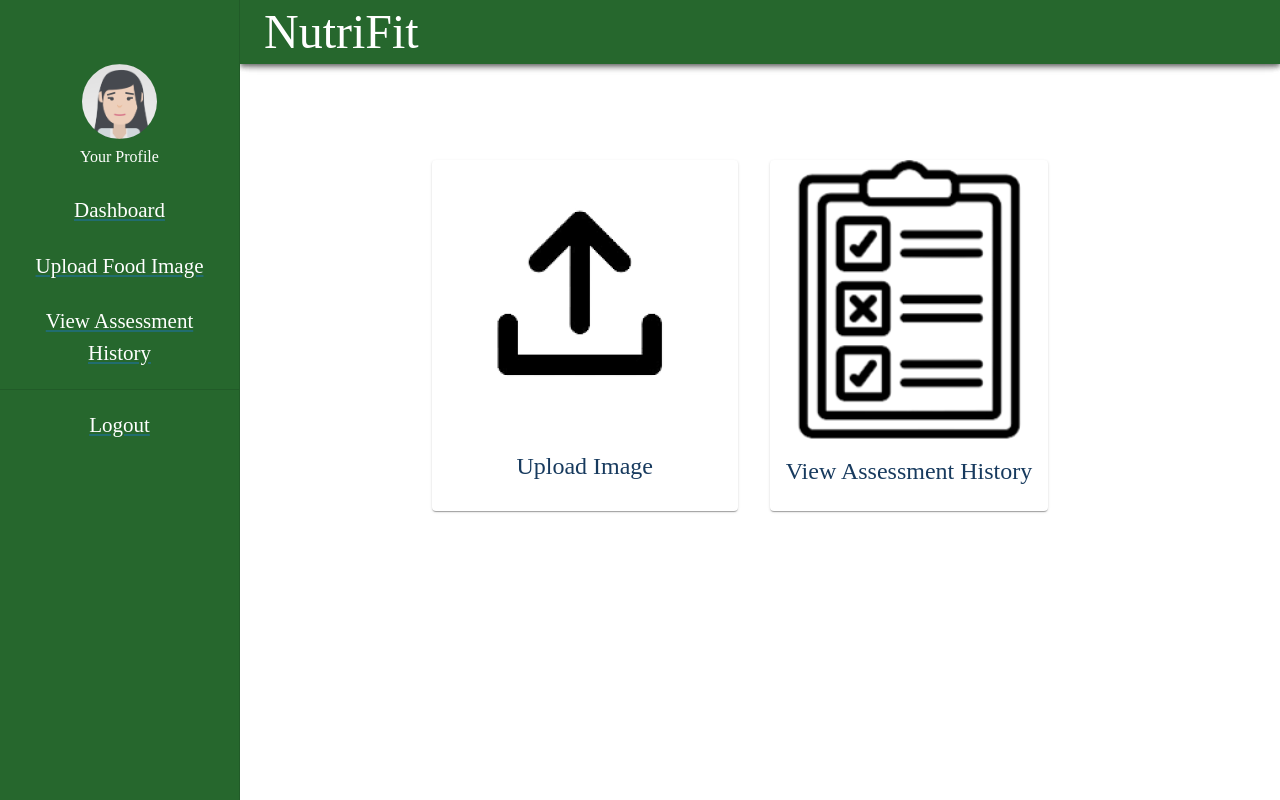
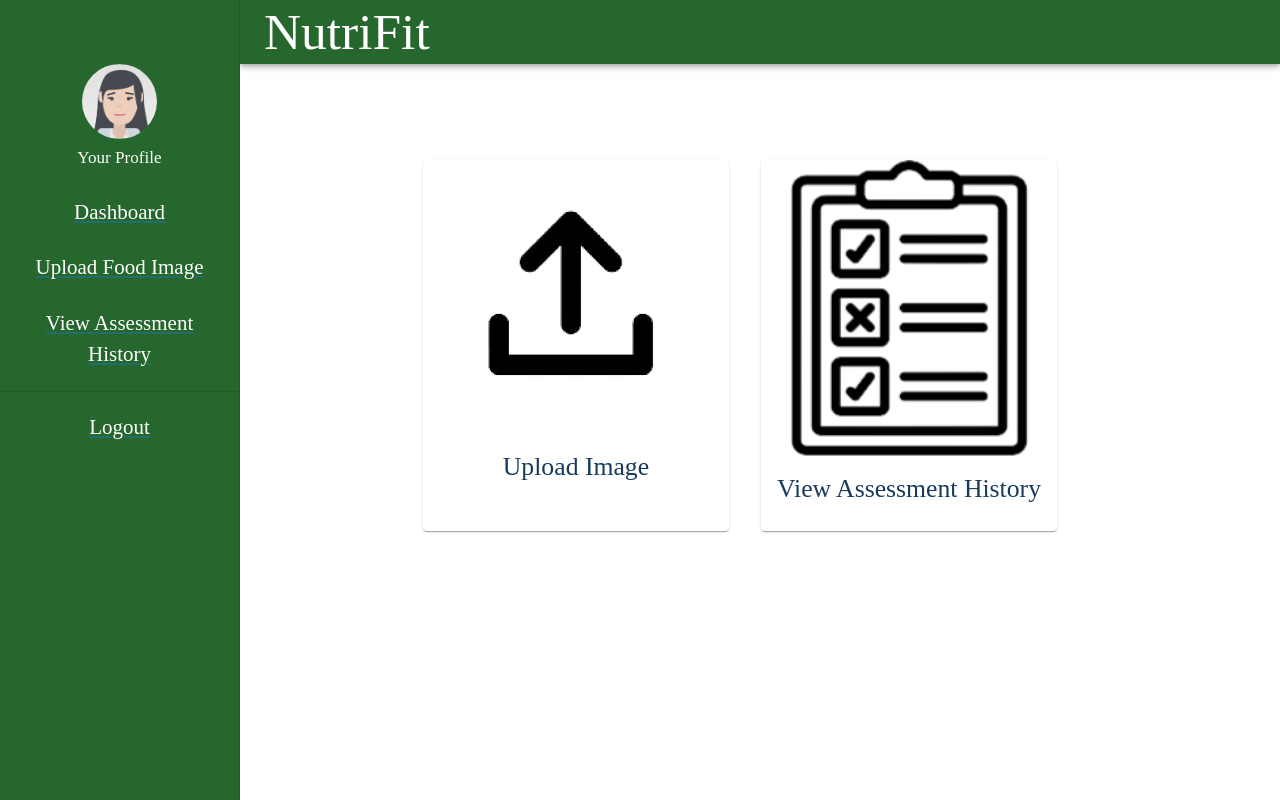
Before and after one commit to praveenakan08/Nutritional-Assessment-Application, a React (Create React App) app in the folder client/: page /dashboard in a window 1280 px wide. Built offline with nearby package versions, Linux system fonts and the light colour scheme.

Commit message:
fix:create a common theme function and also provided theme at the root of all the components

```diff
--- a/client/src/App.tsx
+++ b/client/src/App.tsx
@@ -7,6 +7,8 @@ import UploadImage from "./pages/UploadImage";
 import AnalyzeImage from "./pages/AnalyzeImage";
 import ViewProfile from "./pages/ViewProfile";
 import CommonNavBar from "./components/CommonNavBar";
+import { ThemeProvider } from "@mui/material";
+import { theme } from "./common/theme";
 
 const AppLayout = () => (
   <>
@@ -19,7 +21,7 @@ const AppLayout = () => (
 
 const App = (): JSX.Element => {
   return (
-    <>
+    <ThemeProvider theme={theme}>
       <Routes>
         <Route path="/" element={<Register />} />
         <Route path="/register" element={<Register />} />
@@ -31,7 +33,7 @@ const App = (): JSX.Element => {
           <Route path="/viewProfile" element={<ViewProfile />} />
         </Route>
       </Routes>
-    </>
+    </ThemeProvider>
   );
 };
 
--- a/client/src/Components/CommonNavBar.tsx
+++ b/client/src/Components/CommonNavBar.tsx
@@ -15,31 +15,10 @@ import {
   ThemeProvider,
   Toolbar,
   Typography,
-  createTheme,
 } from "@mui/material";
+import { theme } from "../common/theme";
 
 const drawerWidth = 240;
-
-const theme = createTheme({
-  palette: {
-    background: {
-      paper: "#fff",
-    },
-    text: {
-      primary: "#173A5E",
-      secondary: "#46505A",
-    },
-    action: {
-      active: "#001E3C",
-    },
-  },
-  typography: {
-    fontFamily: ["tinos"].join(","),
-    button: {
-      textTransform: "none",
-    },
-  },
-});
 
 const CommonNavBar = (): JSX.Element => {
   return (
--- /dev/null
+++ b/client/src/common/theme.ts
@@ -0,0 +1,25 @@
+import { createTheme } from "@mui/material";
+
+const theme = createTheme({
+    palette: {
+      background: {
+        paper: "#fff",
+      },
+      text: {
+        primary: "#173A5E",
+        secondary: "#46505A",
+      },
+      action: {
+        active: "#001E3C",
+      },
+    },
+    typography: {
+        fontFamily: ["tinos"].join(","),
+        fontSize: 15,
+        button: {
+          textTransform: "none",
+        },
+      },
+  });
+
+  export {theme};
--- a/client/src/pages/Dashboard.tsx
+++ b/client/src/pages/Dashboard.tsx
@@ -5,34 +5,11 @@ import {
   CardMedia,
   Grid,
   Link,
-  ThemeProvider,
   Typography,
-  createTheme,
 } from "@mui/material";
-import CommonNavBar from "../components/CommonNavBar";
-
-const theme = createTheme({
-  palette: {
-    background: {
-      paper: "#fff",
-    },
-    text: {
-      primary: "#173A5E",
-      secondary: "#46505A",
-    },
-    action: {
-      active: "#001E3C",
-    },
-  },
-  typography: {
-    fontFamily: ["tinos"].join(","),
-  },
-});
 
 const Dashboard = (): JSX.Element => {
   return (
-    <ThemeProvider theme={theme}>
-      <CommonNavBar />
     <Grid container paddingTop={20} paddingLeft={25} columnGap={4}>
       <Card>
         <CardActionArea component={Link} href="/uploadImage">
@@ -63,7 +40,6 @@ const Dashboard = (): JSX.Element => {
         </CardActionArea>
       </Card>
     </Grid>
-    </ThemeProvider>
   );
 };
 
--- a/client/src/pages/Login.tsx
+++ b/client/src/pages/Login.tsx
@@ -6,31 +6,11 @@ import {
   Button,
   Box,
   FormLabel,
-  createTheme,
-  ThemeProvider,
   CircularProgress,
 } from "@mui/material";
 import { Link, useNavigate } from "react-router-dom";
 import { useForm } from "react-hook-form";
 import axios from "axios";
-
-const theme = createTheme({
-  palette: {
-    background: {
-      paper: "#fff",
-    },
-    text: {
-      primary: "#173A5E",
-      secondary: "#46505A",
-    },
-    action: {
-      active: "#001E3C",
-    },
-  },
-  typography: {
-    fontFamily: ["tinos"].join(","),
-  },
-});
 
 const Login = (): JSX.Element => {
   const history = useNavigate();
@@ -79,7 +59,6 @@ const Login = (): JSX.Element => {
         justifyContent: "center",
       }}
     >
-      <ThemeProvider theme={theme}>
       <Box
         sx={{
           bgcolor: "background.paper",
@@ -155,7 +134,6 @@ const Login = (): JSX.Element => {
           </form>
         )}
       </Box>
-      </ThemeProvider>
     </div>
   );
 };
--- a/client/src/pages/Register.tsx
+++ b/client/src/pages/Register.tsx
@@ -9,30 +9,10 @@ import {
   RadioGroup,
   Radio,
   FormControlLabel,
-  createTheme,
-  ThemeProvider,
 } from "@mui/material";
 import { Link, useNavigate } from "react-router-dom";
 import { useForm } from "react-hook-form";
 import axios from "axios";
-
-const theme = createTheme({
-  palette: {
-    background: {
-      paper: "#fff",
-    },
-    text: {
-      primary: "#173A5E",
-      secondary: "#46505A",
-    },
-    action: {
-      active: "#001E3C",
-    },
-  },
-  typography: {
-    fontFamily: ["tinos"].join(","),
-  },
-});
 
 const Register = (): JSX.Element => {
   const history = useNavigate();
@@ -82,7 +62,6 @@ const Register = (): JSX.Element => {
       className="register-page"
       style={{ width: "100%", display: "flex", justifyContent: "center" }}
     >
-      <ThemeProvider theme={theme}>
       <Box
         sx={{
           bgcolor: "background.paper",
@@ -216,7 +195,6 @@ const Register = (): JSX.Element => {
           </Grid>
         </form>
       </Box>
-      </ThemeProvider>
     </div>
   );
 };
--- a/client/src/pages/UploadImage.tsx
+++ b/client/src/pages/UploadImage.tsx
@@ -5,14 +5,11 @@ import {
   Button,
   Divider,
   Grid,
-  ThemeProvider,
   Typography,
-  createTheme,
   CircularProgress,
 } from "@mui/material";
 import axios from "axios";
 import Dropzone from "../components/Dropzone";
-import CommonNavBar from "../components/CommonNavBar";
 
 const UploadImage = (): JSX.Element => {
   const [image, setImage] = useState<File[]>([]);
@@ -53,30 +50,7 @@ const UploadImage = (): JSX.Element => {
       });
   }, [image]);
 
-  const theme = createTheme({
-    palette: {
-      background: {
-        paper: "#fff",
-      },
-      text: {
-        primary: "#173A5E",
-        secondary: "#46505A",
-      },
-      action: {
-        active: "#001E3C",
-      },
-    },
-    typography: {
-      fontFamily: ["tinos"].join(","),
-      fontSize: 15,
-      button: {
-        textTransform: "none",
-      },
-    },
-  });
-
   return (
-    <ThemeProvider theme={theme}>
     <div
       className="register-page"
       style={{ width: "100%", display: "flex", justifyContent: "center" }}
@@ -150,7 +124,6 @@ const UploadImage = (): JSX.Element => {
         </div>
       </div>
     </div>
-    </ThemeProvider>
   );
 };
 export default UploadImage;
--- a/client/src/pages/ViewProfile.tsx
+++ b/client/src/pages/ViewProfile.tsx
@@ -1,6 +1,4 @@
 import {
-  ThemeProvider,
-  createTheme,
   Box,
   Grid,
   Typography,
@@ -11,27 +9,9 @@ import {
   FormControlLabel,
   Radio,
 } from "@mui/material";
-import CommonNavBar from "../components/CommonNavBar";
+
 import { useEffect, useState } from "react";
 import axios from "axios";
-
-const theme = createTheme({
-  palette: {
-    background: {
-      paper: "#fff",
-    },
-    text: {
-      primary: "#173A5E",
-      secondary: "#46505A",
-    },
-    action: {
-      active: "#001E3C",
-    },
-  },
-  typography: {
-    fontFamily: ["tinos"].join(","),
-  },
-});
 
 const ViewProfile = (): JSX.Element => {
   const [user, setUser] = useState<any>();
@@ -47,8 +27,6 @@ const ViewProfile = (): JSX.Element => {
   });
 
   return (
-    <ThemeProvider theme={theme}>
-      <CommonNavBar></CommonNavBar>
     <Box
       sx={{
         bgcolor: "background.paper",
@@ -117,7 +95,6 @@ const ViewProfile = (): JSX.Element => {
         </Grid>
       </Grid>
     </Box>
-    </ThemeProvider>
   );
 };
 
```
Lines whose indentation alone changed are shown as unchanged.
